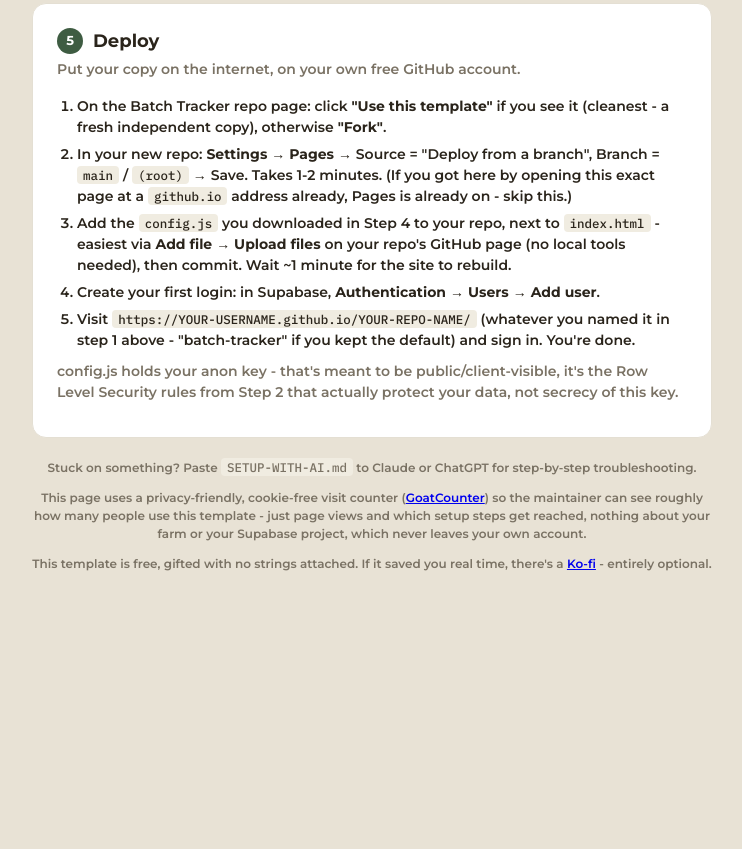
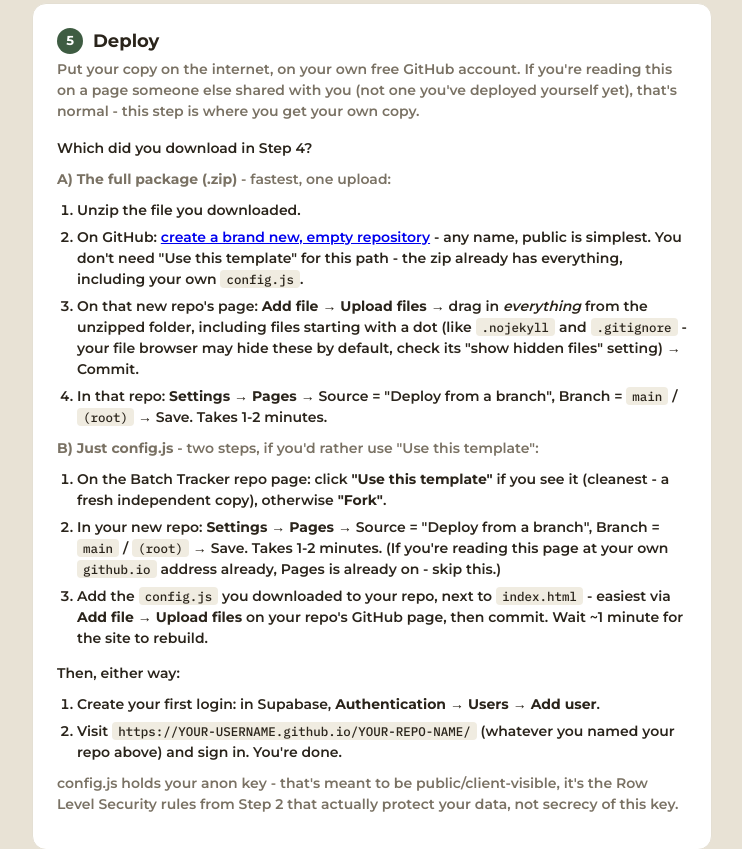
Before and after one commit to FarmerAdam/batch-tracker, a website: page setup.html in a window 1280 px wide. Shown: the part 1908-2757 px from the top of the page, without its empty margins (268-1010 px from the left). Before the commit the page ends 2573 px from the top, so only its background shows below. Drawn offline with Linux system fonts and the light colour scheme.

Commit message:
Rewrite Step 5's deploy instructions - fix a real flow inconsistency
Found doing a fresh, skeptical read-through of the deployed page (not
just an accuracy check). Step 4 promises the full-package zip means
'unzip and deploy as-is, no separate fork step needed', but Step 5 only
ever described the Use-this-template + separately-upload-config.js
flow - which undercuts that promise and would confuse anyone who
already has a zip with everything, including their own config.js,
wondering why they'd also need to fork AND add a file.

Also: most growers will land on exactly this demo page (it's the URL
being handed out to get started), meaning they haven't done 'Use this
template' yet by the time they reach Step 5 - that's the primary case,
not an edge case the old wording treated it as.

Rewrote as two clearly labelled paths matching the Step 4 choice:
(A) full zip -> brand new empty repo, upload everything, no
Use-this-template needed at all; (B) just config.js -> Use this
template first, then add the one file. Screenshot-checked the actual
rendered result, not just the HTML.

```diff
--- a/setup.html
+++ b/setup.html
@@ -133,13 +133,25 @@
 
   <section class="step" id="step5">
     <h2><span class="num">5</span> Deploy</h2>
-    <p class="sub">Put your copy on the internet, on your own free GitHub account.</p>
+    <p class="sub">Put your copy on the internet, on your own free GitHub account. If you're reading this on a page someone else shared with you (not one you've deployed yourself yet), that's normal - this step is where you get your own copy.</p>
+    <p style="font-weight:600;margin:14px 0 6px">Which did you download in Step 4?</p>
+    <p class="hint" style="margin-bottom:2px"><strong>A) The full package (.zip)</strong> - fastest, one upload:</p>
+    <ol class="plain">
+      <li>Unzip the file you downloaded.</li>
+      <li>On GitHub: <a href="https://github.com/new" target="_blank" rel="noopener">create a brand new, empty repository</a> - any name, public is simplest. You don't need "Use this template" for this path - the zip already has everything, including your own <code>config.js</code>.</li>
+      <li>On that new repo's page: <strong>Add file → Upload files</strong> → drag in <em>everything</em> from the unzipped folder, including files starting with a dot (like <code>.nojekyll</code> and <code>.gitignore</code> - your file browser may hide these by default, check its "show hidden files" setting) → Commit.</li>
+      <li>In that repo: <strong>Settings → Pages</strong> → Source = "Deploy from a branch", Branch = <code>main</code> / <code>(root)</code> → Save. Takes 1-2 minutes.</li>
+    </ol>
+    <p class="hint" style="margin-bottom:2px"><strong>B) Just config.js</strong> - two steps, if you'd rather use "Use this template":</p>
     <ol class="plain">
       <li>On the Batch Tracker repo page: click <strong>"Use this template"</strong> if you see it (cleanest - a fresh independent copy), otherwise <strong>"Fork"</strong>.</li>
-      <li>In your new repo: <strong>Settings → Pages</strong> → Source = "Deploy from a branch", Branch = <code>main</code> / <code>(root)</code> → Save. Takes 1-2 minutes. (If you got here by opening this exact page at a <code>github.io</code> address already, Pages is already on - skip this.)</li>
-      <li>Add the <code>config.js</code> you downloaded in Step 4 to your repo, next to <code>index.html</code> - easiest via <strong>Add file → Upload files</strong> on your repo's GitHub page (no local tools needed), then commit. Wait ~1 minute for the site to rebuild.</li>
+      <li>In your new repo: <strong>Settings → Pages</strong> → Source = "Deploy from a branch", Branch = <code>main</code> / <code>(root)</code> → Save. Takes 1-2 minutes. (If you're reading this page at your own <code>github.io</code> address already, Pages is already on - skip this.)</li>
+      <li>Add the <code>config.js</code> you downloaded to your repo, next to <code>index.html</code> - easiest via <strong>Add file → Upload files</strong> on your repo's GitHub page, then commit. Wait ~1 minute for the site to rebuild.</li>
+    </ol>
+    <p style="font-weight:600;margin:14px 0 6px">Then, either way:</p>
+    <ol class="plain">
       <li>Create your first login: in Supabase, <strong>Authentication → Users → Add user</strong>.</li>
-      <li>Visit <code>https://YOUR-USERNAME.github.io/YOUR-REPO-NAME/</code> (whatever you named it in step 1 above - "batch-tracker" if you kept the default) and sign in. You're done.</li>
+      <li>Visit <code>https://YOUR-USERNAME.github.io/YOUR-REPO-NAME/</code> (whatever you named your repo above) and sign in. You're done.</li>
     </ol>
     <p class="hint">config.js holds your anon key - that's meant to be public/client-visible, it's the Row Level Security rules from Step 2 that actually protect your data, not secrecy of this key.</p>
   </section>
```
